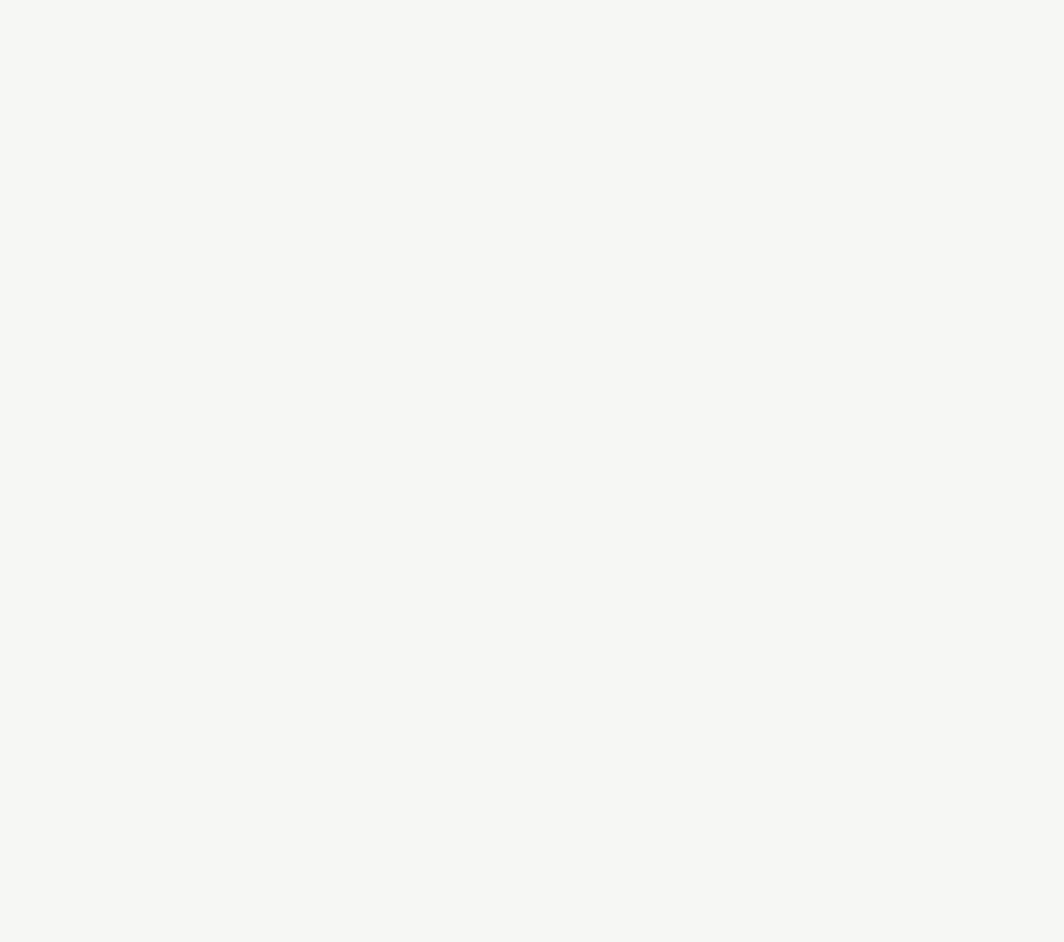
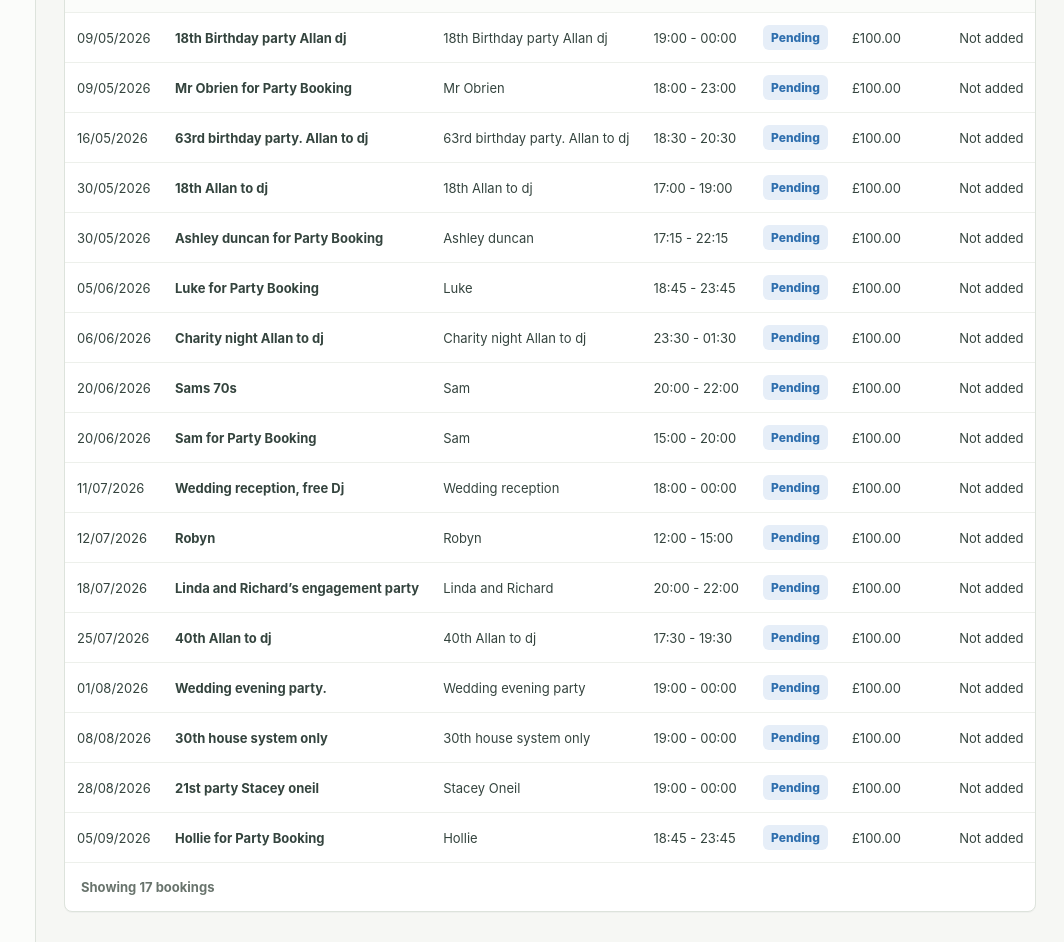
Before and after one commit to 300405/domino-booking-planner, a React (Vite) app: page / in a window 1280 px wide. Shown: the part 1200-2142 px from the top of the page, without its empty margins (216-1280 px from the left). Before the commit the page ends 1137 px from the top, so only its background shows below. Built offline with nearby package versions, Linux system fonts and the light colour scheme.

Commit message:
Import Google Calendar bookings

```diff
--- a/src/main.jsx
+++ b/src/main.jsx
@@ -23,13 +23,31 @@ import {
 } from 'lucide-react';
 import './styles.css';
 
-const bookingsStorageKey = 'domino-booking-planner-bookings-v2';
+const bookingsStorageKey = 'domino-booking-planner-bookings-v3';
 const today = parseDate('2026-05-05');
 const monthNames = ['January', 'February', 'March', 'April', 'May', 'June', 'July', 'August', 'September', 'October', 'November', 'December'];
 const weekdays = ['Mon', 'Tue', 'Wed', 'Thu', 'Fri', 'Sat', 'Sun'];
+const defaultSquareCheckoutUrl = 'https://square.link/u/uS1Gm7Gx';
 
-const seedBookings = [];
-const defaultSquareCheckoutUrl = 'https://square.link/u/uS1Gm7Gx';
+const seedBookings = [
+  importedBooking(1, '2026-05-09', '18th Birthday party Allan dj', '18th Birthday party Allan dj', '19:00', '00:00', 'This is an event reminder'),
+  importedBooking(2, '2026-05-09', 'Mr Obrien for Party Booking', 'Mr Obrien', '18:00', '23:00', 'APPOINTMENT DETAILS\nSERVICE: Party Booking\nPROVIDER: The Domino Inn\nFROM: 06:00 PM\nTO: 11:00 PM\nNAME: Mr Obrien'),
+  importedBooking(3, '2026-05-16', '63rd birthday party. Allan to dj', '63rd birthday party. Allan to dj', '18:30', '20:30', ''),
+  importedBooking(4, '2026-05-30', '18th Allan to dj', '18th Allan to dj', '17:00', '19:00', ''),
+  importedBooking(5, '2026-05-30', 'Ashley duncan for Party Booking', 'Ashley duncan', '17:15', '22:15', 'APPOINTMENT DETAILS\nSERVICE: Party Booking\nPROVIDER: The Domino Inn\nFROM: 05:15 PM\nTO: 10:15 PM\nNAME: Ashley duncan'),
+  importedBooking(6, '2026-06-05', 'Luke for Party Booking', 'Luke', '18:45', '23:45', 'APPOINTMENT DETAILS\nSERVICE: Party Booking\nPROVIDER: The Domino Inn\nFROM: 06:45 PM\nTO: 11:45 PM\nNAME: Luke'),
+  importedBooking(7, '2026-06-06', 'Charity night Allan to dj', 'Charity night Allan to dj', '23:30', '01:30', ''),
+  importedBooking(8, '2026-06-20', 'Sams 70s', 'Sam', '20:00', '22:00', ''),
+  importedBooking(9, '2026-06-20', 'Sam for Party Booking', 'Sam', '15:00', '20:00', 'APPOINTMENT DETAILS\nSERVICE: Party Booking\nPROVIDER: The Domino Inn\nFROM: 03:00 PM\nTO: 08:00 PM\nNOTES: Sam’s 70th\nNAME: Sam'),
+  importedBooking(10, '2026-07-11', 'Wedding reception, free Dj', 'Wedding reception', '18:00', '00:00', ''),
+  importedBooking(11, '2026-07-12', 'Robyn', 'Robyn', '12:00', '15:00', ''),
+  importedBooking(12, '2026-07-18', 'Linda and Richard’s engagement party', 'Linda and Richard', '20:00', '22:00', 'Allan to dj'),
+  importedBooking(13, '2026-07-25', '40th Allan to dj', '40th Allan to dj', '17:30', '19:30', ''),
+  importedBooking(14, '2026-08-01', 'Wedding evening party.', 'Wedding evening party', '19:00', '00:00', ''),
+  importedBooking(15, '2026-08-08', '30th house system only', '30th house system only', '19:00', '00:00', ''),
+  importedBooking(16, '2026-08-28', '21st party Stacey oneil', 'Stacey Oneil', '19:00', '00:00', 'free dj booked daren baker £150'),
+  importedBooking(17, '2026-09-05', 'Hollie for Party Booking', 'Hollie', '18:45', '23:45', 'APPOINTMENT DETAILS\nSERVICE: Party Booking\nPROVIDER: The Domino Inn\nFROM: 06:45 PM\nTO: 11:45 PM\nNAME: Hollie'),
+];
 
 function App() {
   const [bookings, setBookings] = useState(loadBookings);
@@ -146,7 +164,7 @@ function App() {
           {activeView === 'Settings' && <SettingsView onClearBookings={() => {
             setBookings([]);
             setSelectedId(null);
-            localStorage.removeItem(bookingsStorageKey);
+            localStorage.setItem(bookingsStorageKey, '[]');
           }} />}
         </section>
       </main>
@@ -781,11 +799,34 @@ function defaultForm() {
   };
 }
 
+function importedBooking(id, date, eventName, customerName, start, end, notes) {
+  return {
+    id,
+    date,
+    eventName,
+    customerName,
+    email: '',
+    phone: '',
+    start,
+    end,
+    deposit: 100,
+    squareCheckoutUrl: defaultSquareCheckoutUrl,
+    squareReference: '',
+    status: 'Pending',
+    paymentStatus: 'Pending',
+    releaseStatus: 'Not released',
+    createdBy: 'Google Calendar import',
+    createdAt: '07/05/2026 09:00',
+    notes,
+  };
+}
+
 function loadBookings() {
   try {
     localStorage.removeItem('domino-booking-planner-bookings-v1');
+    localStorage.removeItem('domino-booking-planner-bookings-v2');
     const stored = JSON.parse(localStorage.getItem(bookingsStorageKey));
-    return Array.isArray(stored) && stored.length ? stored : seedBookings;
+    return Array.isArray(stored) ? stored : seedBookings;
   } catch {
     return seedBookings;
   }
```
